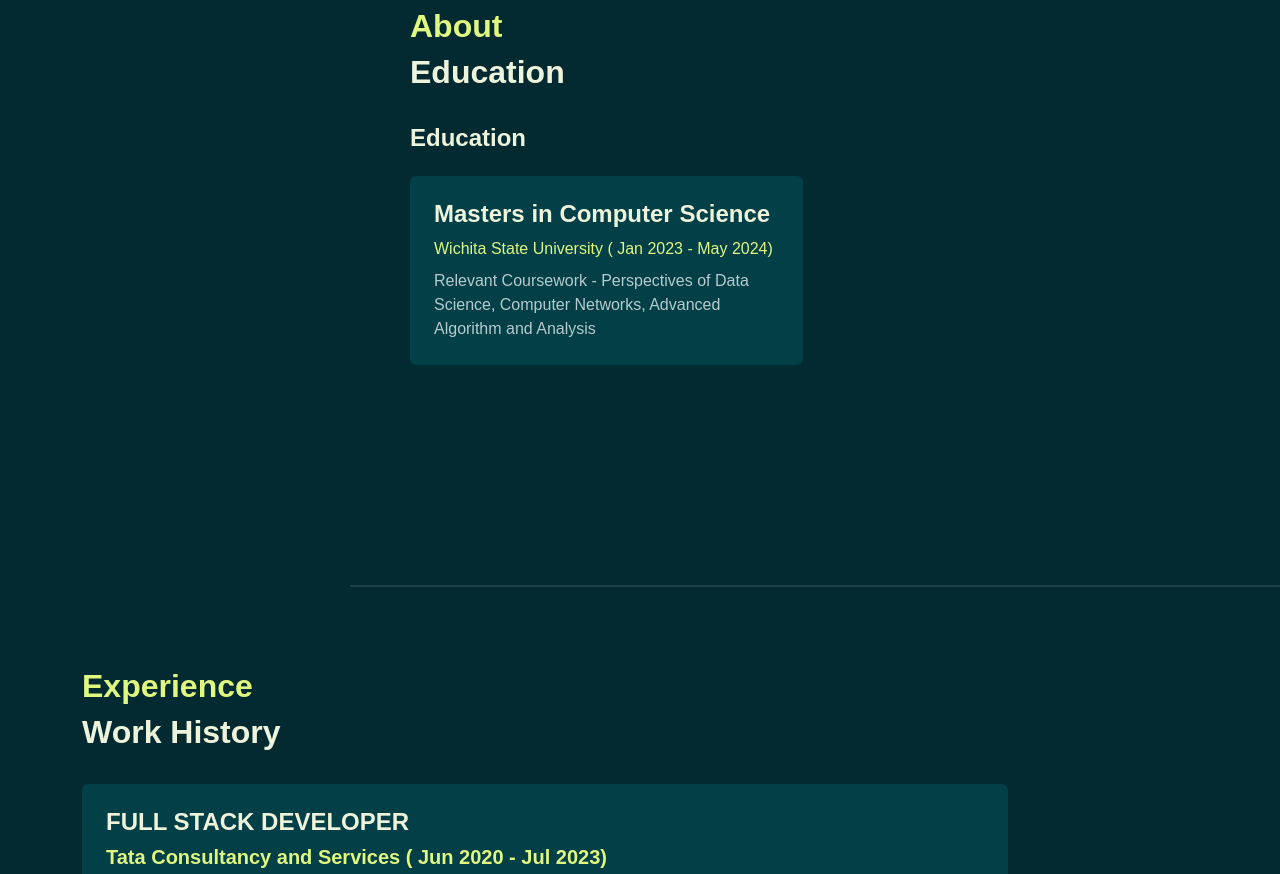
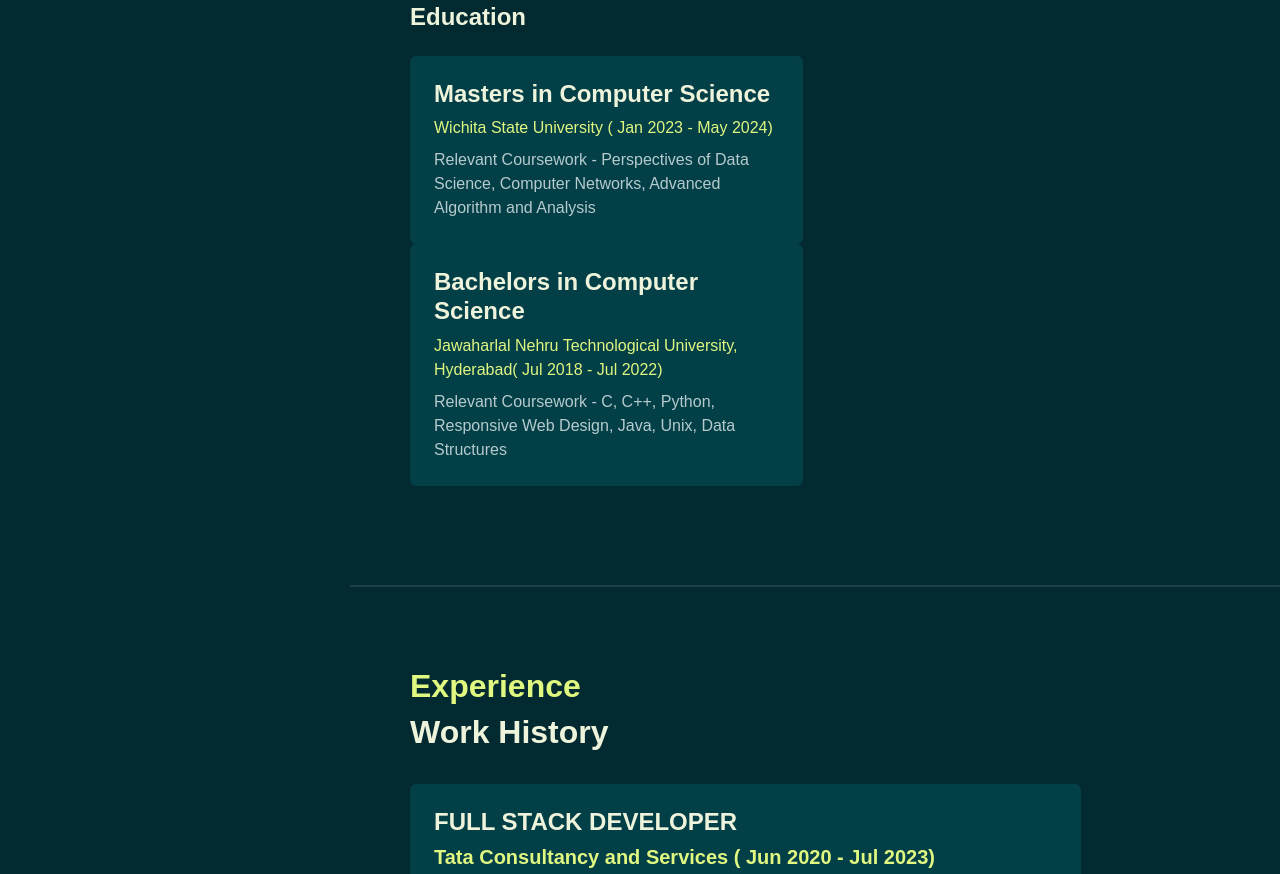
Before and after one commit to Saipavank63/SaiPavanKatineediPortfolio, a plain HTML site: page index.html in a window 1280 px wide. Shown: the part 3457-4331 px from the top of the page. Drawn offline with Linux system fonts and the light colour scheme; a web font is replaced by a local one.

Commit message:
Update index.html

```diff
--- a/index.html
+++ b/index.html
@@ -252,6 +252,13 @@
                 </div>
               </div>
               </div>
+               <div class="col-12" data-aos="fade-up" data-aos-delay="800">
+                <div class="bg-base p-4 rounded-2 shadow-effect">
+                  <h4> Bachelors in Computer Science</h4>
+                  <p class="text-brand mb-2"> Jawaharlal Nehru Technological University, Hyderabad( Jul 2018 - Jul 2022)</p>
+                  <p class="mb-0">Relevant Coursework - C, C++, Python, Responsive Web Design, Java, Unix, Data
+                    Structures</p>
+                </div>
 
             </div>
           </div>
```
